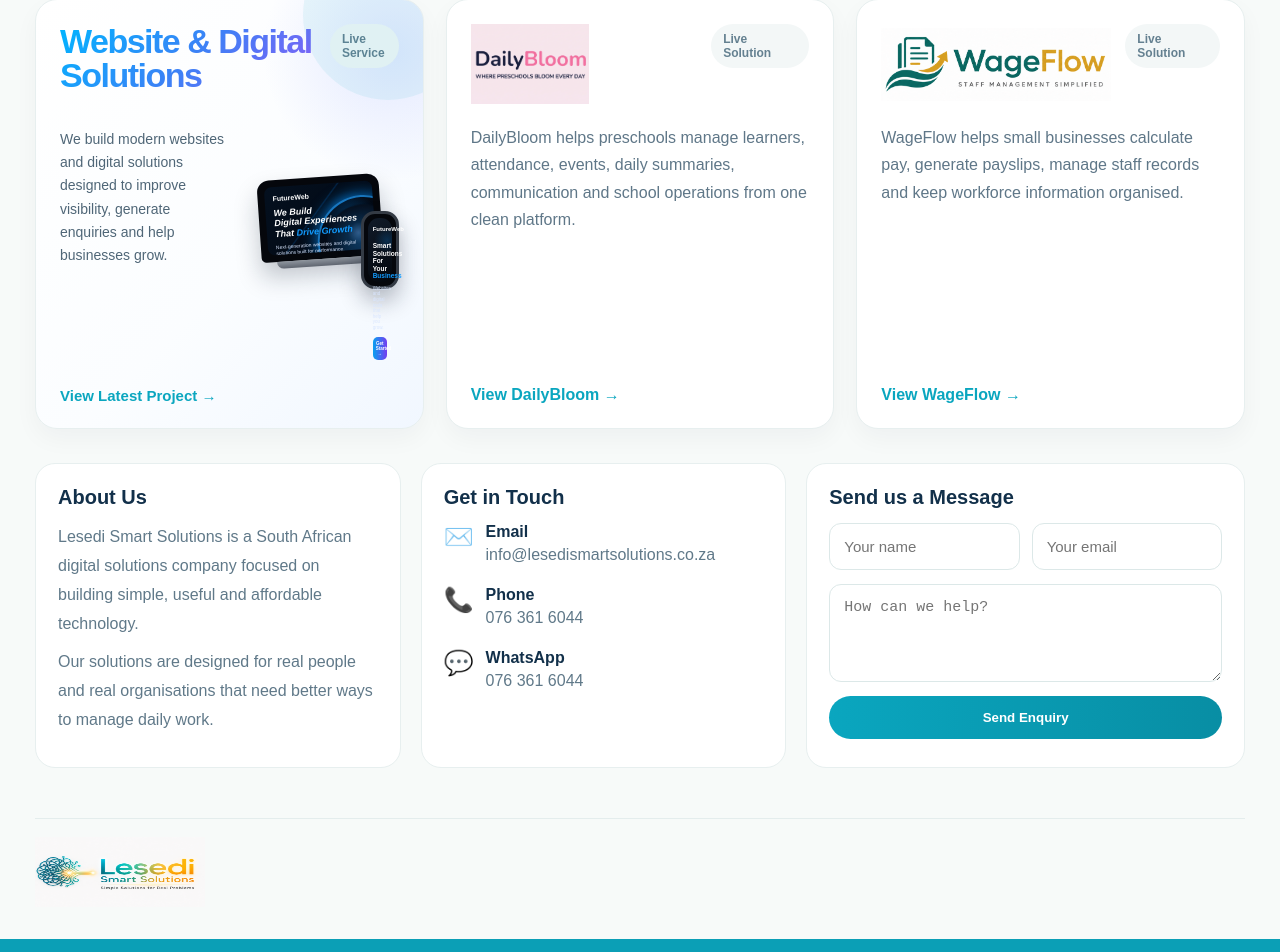
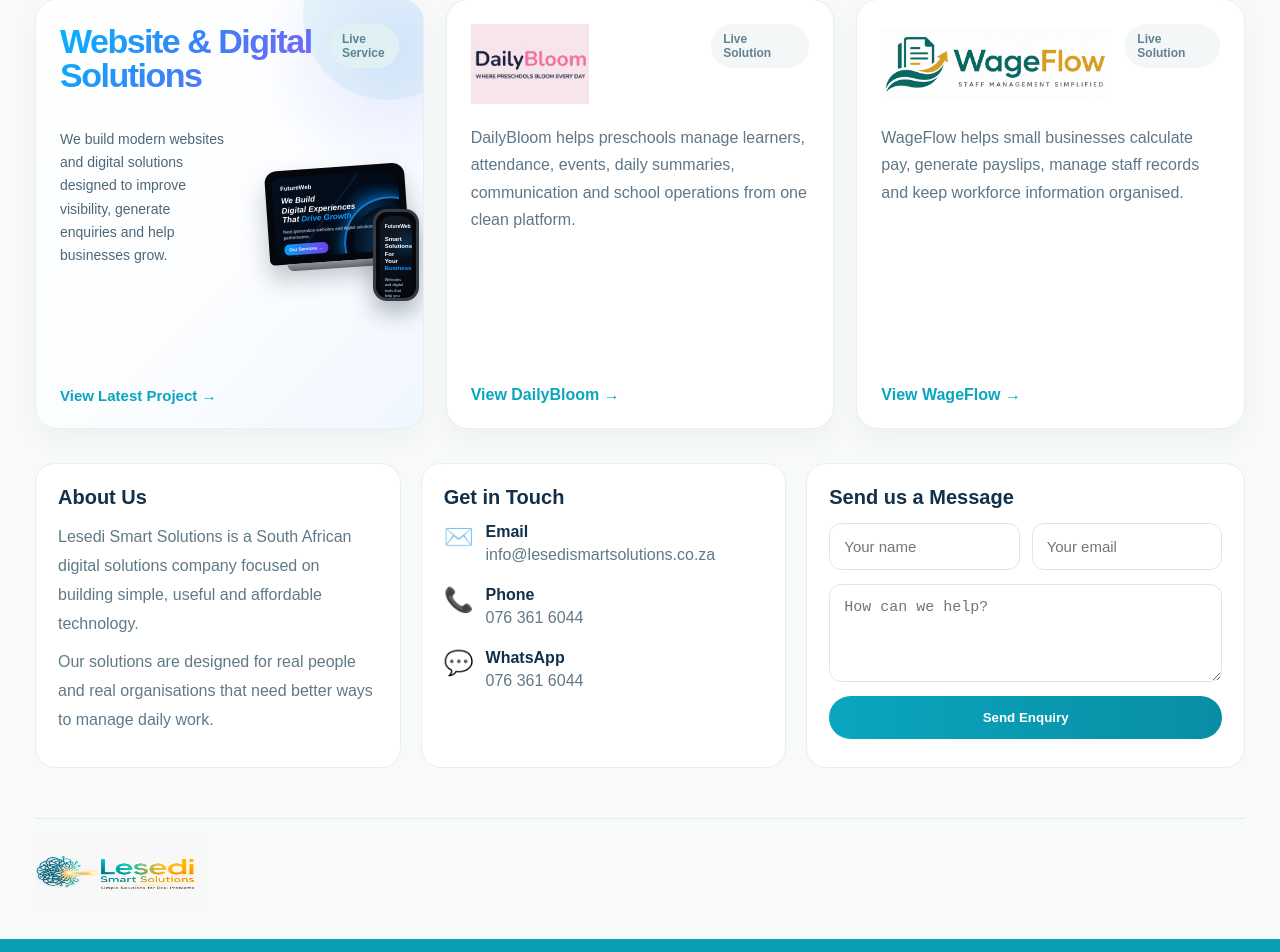
Before and after one commit to KaonPM/lesedi-smart-solutions, a Next.js app: page / in a window 1280 px wide. Shown: the part 975-1927 px from the top of the page. Built offline with nearby package versions, Linux system fonts and the light colour scheme.

Commit message:
Refine solutions card layout and improve visual consistency

```diff
--- a/app/globals.css
+++ b/app/globals.css
@@ -623,8 +623,8 @@
 /* DEVICE SCENE — KEY FIX */
 .referenceDeviceScene{
   position:relative;
-  width:150px;
-  min-height:140px;
+  width:170px;
+  min-height:160px;
   /* pulls the whole device cluster upward */
   transform: translateY(-14px);
 }
@@ -632,10 +632,10 @@
 /* LAPTOP — slightly bigger but controlled */
 .referenceLaptop{
   position:absolute;
-  right:18px;
+  right:12px;
   top:0;
-  width:122px;
-  height:82px;
+  width:140px;
+  height:94px;
   padding:7px;
   border-radius:12px 12px 5px 5px;
   background:#05070c;
@@ -679,18 +679,18 @@
   position:relative;
   z-index:2;
   display:block;
-  font-size:7px;
-  margin-bottom:6px;
+  font-size:6px;
+  margin-bottom:5px;
 }
 
 .referenceScreen h4{
   position:relative;
   z-index:2;
-  font-size:9px;
-  line-height:1.15;
-  max-width:100px;
+  font-size:8px;
+  line-height:1.2;
+  max-width:115px;
   font-style:italic;
-  margin-bottom:5px;
+  margin-bottom:4px;
 }
 
 .referenceScreen h4 span,
@@ -701,21 +701,21 @@
 .referenceScreen p{
   position:relative;
   z-index:2;
-  font-size:5px;
-  line-height:1.25;
-  max-width:100px;
+  font-size:4.5px;
+  line-height:1.3;
+  max-width:115px;
   color:#d9e6ff;
-  margin:0 0 5px;
+  margin:0 0 4px;
 }
 
 .referenceButton{
   position:relative;
   z-index:2;
   width:max-content;
-  padding:4px 6px;
+  padding:3px 5px;
   border-radius:5px;
   background:linear-gradient(90deg,#089ff0,#743df0);
-  font-size:5px;
+  font-size:4.5px;
   font-weight:800;
   color:#fff;
 }
@@ -738,20 +738,21 @@
 .referencePhone{
   position:absolute;
   right:0;
-  top:34px;
-  width:38px;
-  height:78px;
+  top:42px;
+  width:46px;
+  height:92px;
   padding:4px;
   border-radius:14px;
   background:#05070c;
   border:3px solid #343b45;
   box-shadow:0 12px 22px rgba(15,28,45,.30);
+  overflow:hidden;
 }
 
 .referencePhone > div{
   height:100%;
   border-radius:11px;
-  padding:8px 5px;
+  padding:7px 5px;
   color:#fff;
   background:
     radial-gradient(circle at 80% 35%, rgba(0,145,255,.22), transparent 28%),
@@ -760,33 +761,33 @@
 
 .referencePhone strong{
   display:block;
-  font-size:6px;
-  margin-bottom:10px;
+  font-size:5px;
+  margin-bottom:7px;
 }
 
 /* ensure inner content stays tight */
 .referencePhone h5{
   color:#fff;
-  font-size:6.5px;
-  line-height:1.15;
-  margin-bottom:6px;
+  font-size:6px;
+  line-height:1.2;
+  margin-bottom:5px;
 }
 
 .referencePhone p{
   color:#d9e6ff;
-  font-size:4.5px;
-  line-height:1.25;
-  margin:0 0 6px;
+  font-size:4px;
+  line-height:1.3;
+  margin:0 0 5px;
 }
 
 .referencePhone small{
   display:block;
-  padding:4px 3px;
+  padding:3px 3px;
   border-radius:5px;
   text-align:center;
   color:#fff;
   background:linear-gradient(90deg,#089ff0,#743df0);
-  font-size:4.5px;
+  font-size:4px;
   font-weight:800;
 }
 
@@ -805,15 +806,15 @@
   }
   .referenceDeviceScene{
     width:100%;
-    min-height:120px;
+    min-height:135px;
     transform: translateY(-6px);
   }
   .referenceLaptop{
-    width:110px;
-    height:74px;
+    width:125px;
+    height:84px;
   }
   .referencePhone{
-    width:34px;
-    height:72px;
+    width:40px;
+    height:84px;
   }
 }
```
